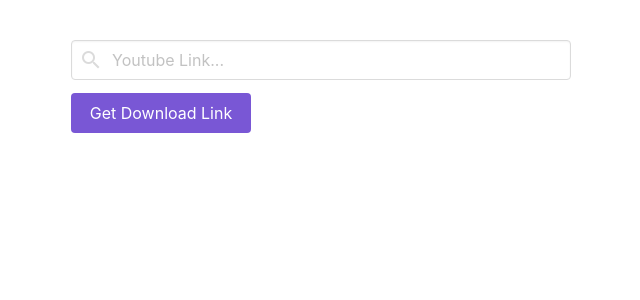
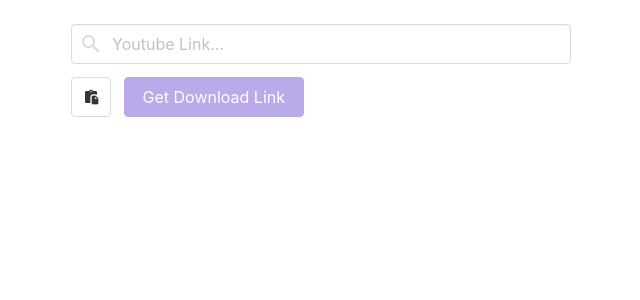
Before and after one commit to weiyushen1012/get-tube-client, a Vue app: page / in a window 1280 px wide. Shown: the top 300 px of the page, without its empty margins (319-959 px from the left). Built offline with nearby package versions, Linux system fonts and the light colour scheme; what vue-youtube would draw is missing.

Commit message:
copy url from clipboard

```diff
--- a/src/App.vue
+++ b/src/App.vue
@@ -1,12 +1,11 @@
 <template>
   <div id="app" class="container">
+    <br>
     <main>
       <URLInput @videoProcessing="handleVideoProcessing" @videoProcessed="handleVideoProcessed"
                 @urlInput="handleUrlInput" />
     </main>
-
     <br>
-
     <main v-if="showPreview">
       <VideoPreview v-bind:videoId="videoId" />
     </main>
--- a/src/components/URLInput.vue
+++ b/src/components/URLInput.vue
@@ -5,10 +5,14 @@
              icon="magnify"
              v-model="url"
              @input="handleInput"
-    >
-    </b-input>
-    <b-button type="is-primary" class="btn" @click="handleSearch">Get Download Link</b-button>
-    <a class="button is-success btn download-btn" v-if="showDownloadBtn" v-bind:href="fileLocation">Download as .mp4</a>
+    />
+    <b-tooltip label="Copy URL from clipboard" position="is-bottom" v-if="isShowingFromClipboard">
+      <b-button class="sm-btn" icon-left="clipboard-file" @click="handleUrlFromClipboard"></b-button>
+    </b-tooltip>
+    <b-button type="is-primary" class="btn" @click="handleSearch" v-bind:disabled="url.length === 0">
+      Get Download Link
+    </b-button>
+    <a class="button is-success btn" v-if="showDownloadBtn" v-bind:href="fileLocation">Download as .mp4</a>
   </section>
 </template>
 
@@ -21,7 +25,8 @@
     return {
       url: '',
       fileLocation: '',
-      showDownloadBtn: false
+      showDownloadBtn: false,
+      isShowingFromClipboard: false
     };
   },
   methods: {
@@ -45,6 +50,30 @@
     },
     handleInput: function (value) {
       this.$emit('urlInput', value);
+    },
+    handleUrlFromClipboard: async function () {
+      try {
+        const result = await navigator.permissions.query({name: 'clipboard-read'});
+
+        if (result.state === 'granted' || result.state === 'prompt') {
+          this.url = await navigator.clipboard.readText();
+          this.$emit('urlInput', this.url);
+        }
+      } catch (e) {
+        console.error(e);
+      }
+    }
+  },
+  created: async function () {
+    try {
+      const result = await navigator.permissions.query({name: 'clipboard-read'});
+
+      if (result.state === 'granted' || result.state === 'prompt') {
+        this.isShowingFromClipboard = true;
+      }
+    } catch (e) {
+      console.error(e);
+      this.isShowingFromClipboard = false;
     }
   }
 };
@@ -52,17 +81,19 @@
 
 <style scoped>
 section {
-  margin-top: 5vh;
   max-width: 500px;
   flex-grow: 1;
 }
 
 .btn {
   margin-top: 0.8em;
+  margin-right: 0.8em;
   width: 180px;
 }
 
-.download-btn {
-  margin-left: 0.8em;
+.sm-btn {
+  margin-top: 0.8em;
+  margin-right: 0.8em;
 }
+
 </style>
```
